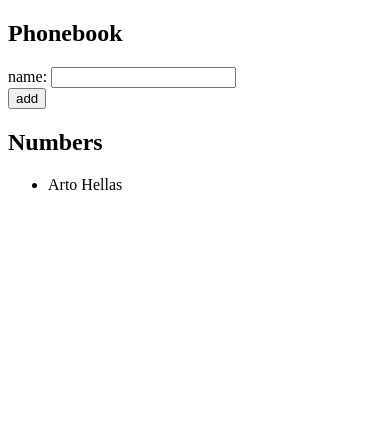
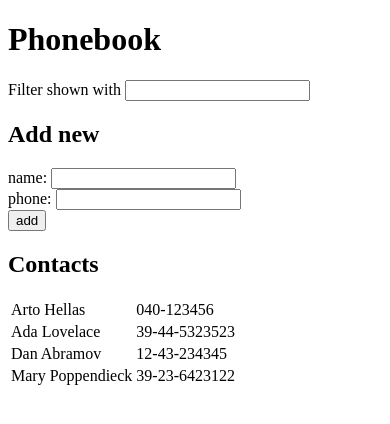
Before and after one commit to AlbertoSSC/FullStackOpen, a React (Vite) app in the folder part02/: page / in a window 390 px wide. Shown: the top 424 px of the page. Built offline with nearby package versions, Linux system fonts and the light colour scheme.

Commit message:
part02/ 2.10: The Phonebook step5

```diff
--- a/part02/src/App.jsx
+++ b/part02/src/App.jsx
@@ -1,11 +1,25 @@
 import { useState } from "react";
+import { FilterList } from "./components/FilterList";
+import { AddNewContactForm } from "./components/AddNewContact";
+import { ContacList } from "./components/ContactList";
 
 const App = () => {
-  const [persons, setPersons] = useState([{ name: "Arto Hellas" }]);
+  const [persons, setPersons] = useState([
+    { name: "Arto Hellas", phone: "040-123456", id: 1 },
+    { name: "Ada Lovelace", phone: "39-44-5323523", id: 2 },
+    { name: "Dan Abramov", phone: "12-43-234345", id: 3 },
+    { name: "Mary Poppendieck", phone: "39-23-6423122", id: 4 },
+  ]);
   const [newName, setNewName] = useState("");
+  const [newPhone, setNewPhone] = useState("");
+  const [showFilteredPersons, setShowFilteredPersons] = useState([]);
 
-  const handleInputChange = (event) => {
+  const handleNameInput = (event) => {
     setNewName(event.target.value);
+  };
+
+  const handlePhoneInput = (event) => {
+    setNewPhone(event.target.value);
   };
 
   const handleNewName = (event) => {
@@ -13,6 +27,7 @@ const App = () => {
 
     const nameObject = {
       name: newName,
+      phone: newPhone,
     };
 
     for (const person of persons) {
@@ -24,26 +39,31 @@ const App = () => {
     setPersons(persons.concat(nameObject));
   };
 
+  const handleFilter = (event) => {
+    const filterValue = event.target.value;
+    const filteredPersons = persons.filter((person) =>
+      person.name.toLowerCase().includes(filterValue.toLowerCase())
+    );
+    setShowFilteredPersons(filteredPersons);
+  };
+
   return (
     <div>
-      <h2>Phonebook</h2>
-      <form>
-        <div>
-          name: <input value={newName} onChange={handleInputChange} />
-        </div>
-        <div>
-          <button type="submit" onClick={handleNewName}>
-            add
-          </button>
-        </div>
-      </form>
+      <h1>Phonebook</h1>
 
-      <h2>Numbers</h2>
-      <ul>
-        {persons.map((person) => (
-          <li key={person.name}>{person.name}</li>
-        ))}
-      </ul>
+      <FilterList handleFilter={handleFilter} />
+
+      <h2>Add new</h2>
+      <AddNewContactForm
+        handleNewName={handleNewName}
+        newName={newName}
+        newPhone={newPhone}
+        handleNameInput={handleNameInput}
+        handlePhoneInput={handlePhoneInput}
+      />
+
+      <h2>Contacts</h2>
+      <ContacList persons={persons} showFilteredPersons={showFilteredPersons} />
     </div>
   );
 };
--- /dev/null
+++ b/part02/src/components/AddNewContact.jsx
@@ -0,0 +1,23 @@
+export const AddNewContactForm = ({
+  newName,
+  newPhone,
+  handleNameInput,
+  handlePhoneInput,
+  handleNewName,
+}) => {
+  return (
+    <form>
+      <div>
+        name: <input value={newName} onChange={handleNameInput} />
+      </div>
+      <div>
+        phone: <input value={newPhone} onChange={handlePhoneInput} />
+      </div>
+      <div>
+        <button type="submit" onClick={handleNewName}>
+          add
+        </button>
+      </div>
+    </form>
+  );
+};
--- /dev/null
+++ b/part02/src/components/ContactList.jsx
@@ -0,0 +1,29 @@
+export const ContacList = ({ persons, showFilteredPersons }) => {
+  return (
+    <>
+      {showFilteredPersons.length === 0 ? (
+        <table>
+          <tbody>
+            {persons.map((person) => (
+              <tr key={person.name}>
+                <td>{person.name}</td>
+                <td>{person.phone}</td>
+              </tr>
+            ))}
+          </tbody>
+        </table>
+      ) : (
+        <table>
+          <tbody>
+            {showFilteredPersons.map((person) => (
+              <tr key={person.name}>
+                <td>{person.name}</td>
+                <td>{person.phone}</td>
+              </tr>
+            ))}
+          </tbody>
+        </table>
+      )}
+    </>
+  );
+};
--- /dev/null
+++ b/part02/src/components/FilterList.jsx
@@ -0,0 +1,5 @@
+export const FilterList = ({ handleFilter }) => (
+  <div>
+    Filter shown with <input type="text" onChange={handleFilter} />
+  </div>
+);
```
Also changed, not shown: part02/src/components/Note.jsx (deleted, +0 -7 lines).
